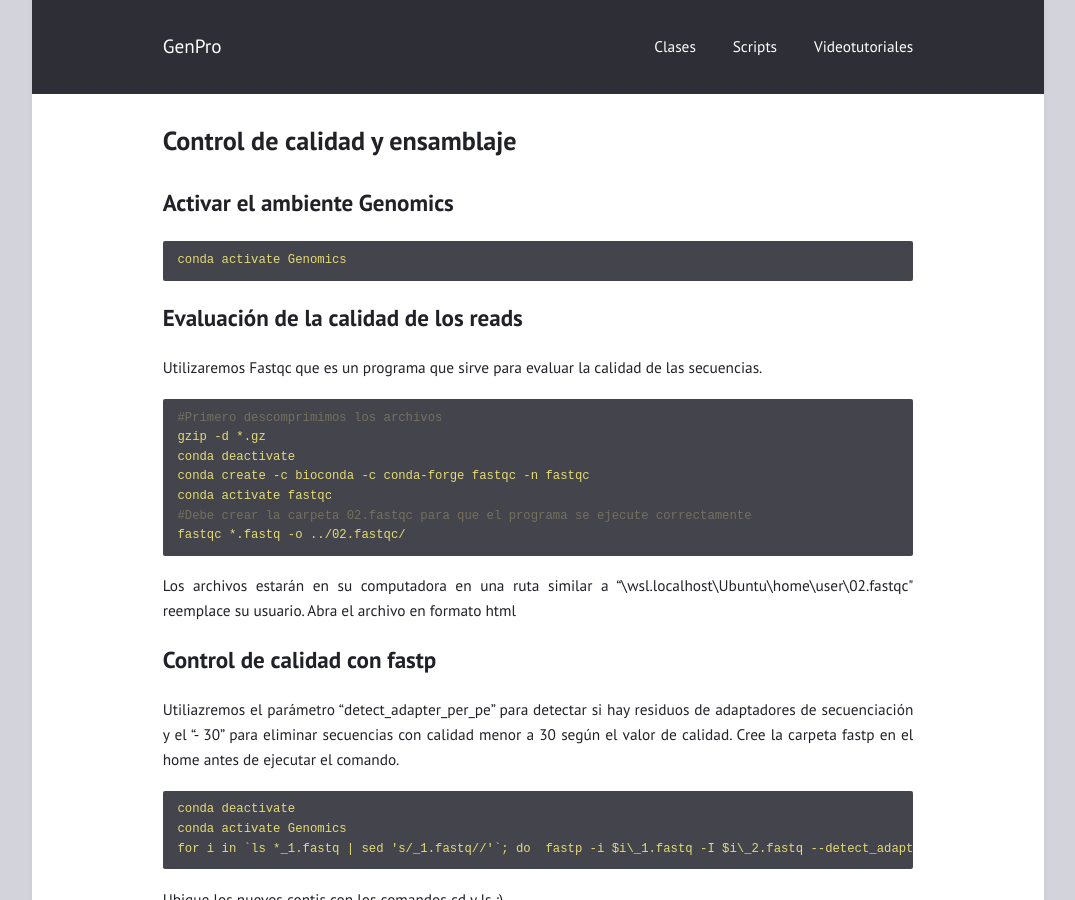
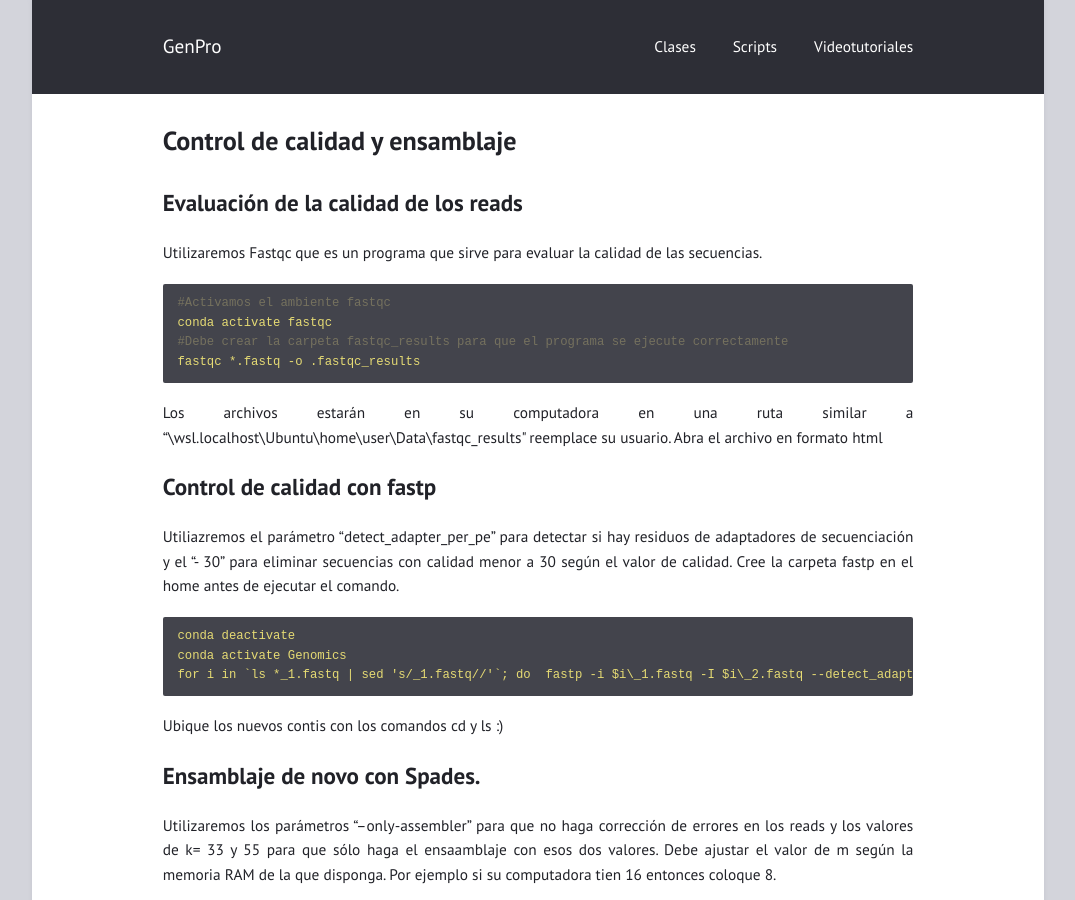
Before and after one commit to braddmg/GenPro, a Jekyll site: the page built from _posts/2024-08-21-Control-de-calidad-y-ensamblaje.md, in a window 1280 px wide and 900 px high. Shown: the whole window, without its empty margins (102-1177 px from the left). Built offline with Jekyll 4.4.1, drawn with Linux system fonts in a browser that asks for light colours.

Commit message:
Update 2024-08-21-Control-de-calidad-y-ensamblaje.md

````diff
--- a/_posts/2024-08-21-Control-de-calidad-y-ensamblaje.md
+++ b/_posts/2024-08-21-Control-de-calidad-y-ensamblaje.md
@@ -2,24 +2,17 @@
 title: "Control de calidad y ensamblaje"
 layout: page
 ---
-## Activar el ambiente Genomics
-```yml
-conda activate Genomics
-```
 
 ## Evaluación de la calidad de los reads
 Utilizaremos Fastqc que es un programa que sirve para evaluar la calidad de las secuencias.
 
 ```yml
-#Primero descomprimimos los archivos
-gzip -d *.gz
-conda deactivate
-conda create -c bioconda -c conda-forge fastqc -n fastqc
+#Activamos el ambiente fastqc
 conda activate fastqc
-#Debe crear la carpeta 02.fastqc para que el programa se ejecute correctamente
-fastqc *.fastq -o ../02.fastqc/
+#Debe crear la carpeta fastqc_results para que el programa se ejecute correctamente
+fastqc *.fastq -o .fastqc_results
 ```
-Los archivos estarán en su computadora en una ruta similar a "\\wsl.localhost\Ubuntu\home\user\02.fastqc\" reemplace su usuario. Abra el archivo en formato html
+Los archivos estarán en su computadora en una ruta similar a "\\wsl.localhost\Ubuntu\home\user\Data\fastqc_results\" reemplace su usuario. Abra el archivo en formato html
 
 ## Control de calidad con fastp
 Utiliazremos el parámetro "detect_adapter_per_pe" para detectar si hay residuos de adaptadores de secuenciación y el "- 30" para eliminar secuencias con calidad menor a 30 según el valor de calidad. Cree la carpeta fastp en el home antes de ejecutar el comando.
````
